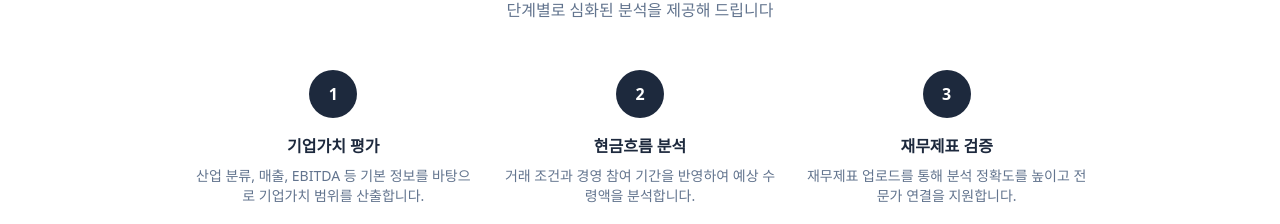
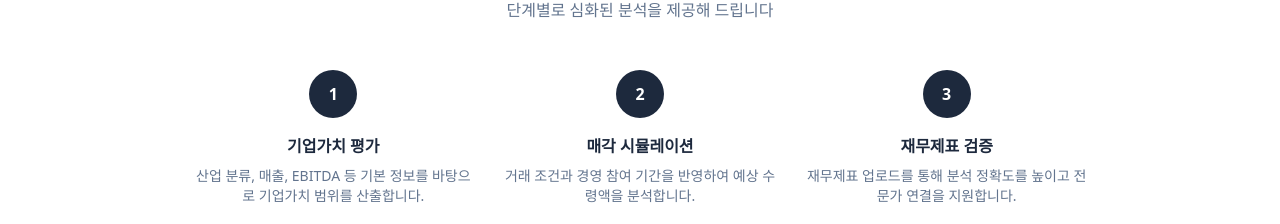
Before and after one commit to dongjin-cho/kontinue, a Next.js app: page / in a window 1280 px wide. Shown: the part 1552-1776 px from the top of the page. Built offline with nearby package versions, Linux system fonts and the light colour scheme; no server answers.

Commit message:
fix: 분석 단계 '현금흐름 분석' → '매각 시뮬레이션' 변경

```diff
--- a/src/app/page.tsx
+++ b/src/app/page.tsx
@@ -190,7 +190,7 @@ export default function HomePage() {
                 <div className="w-12 h-12 rounded-full bg-slate-800 text-white flex items-center justify-center font-semibold mx-auto mb-4">
                   2
                 </div>
-                <h3 className="font-semibold text-slate-800 mb-2">현금흐름 분석</h3>
+                <h3 className="font-semibold text-slate-800 mb-2">매각 시뮬레이션</h3>
                 <p className="text-sm text-slate-500">
                   거래 조건과 경영 참여 기간을 반영하여 예상 수령액을 분석합니다.
                 </p>
```
